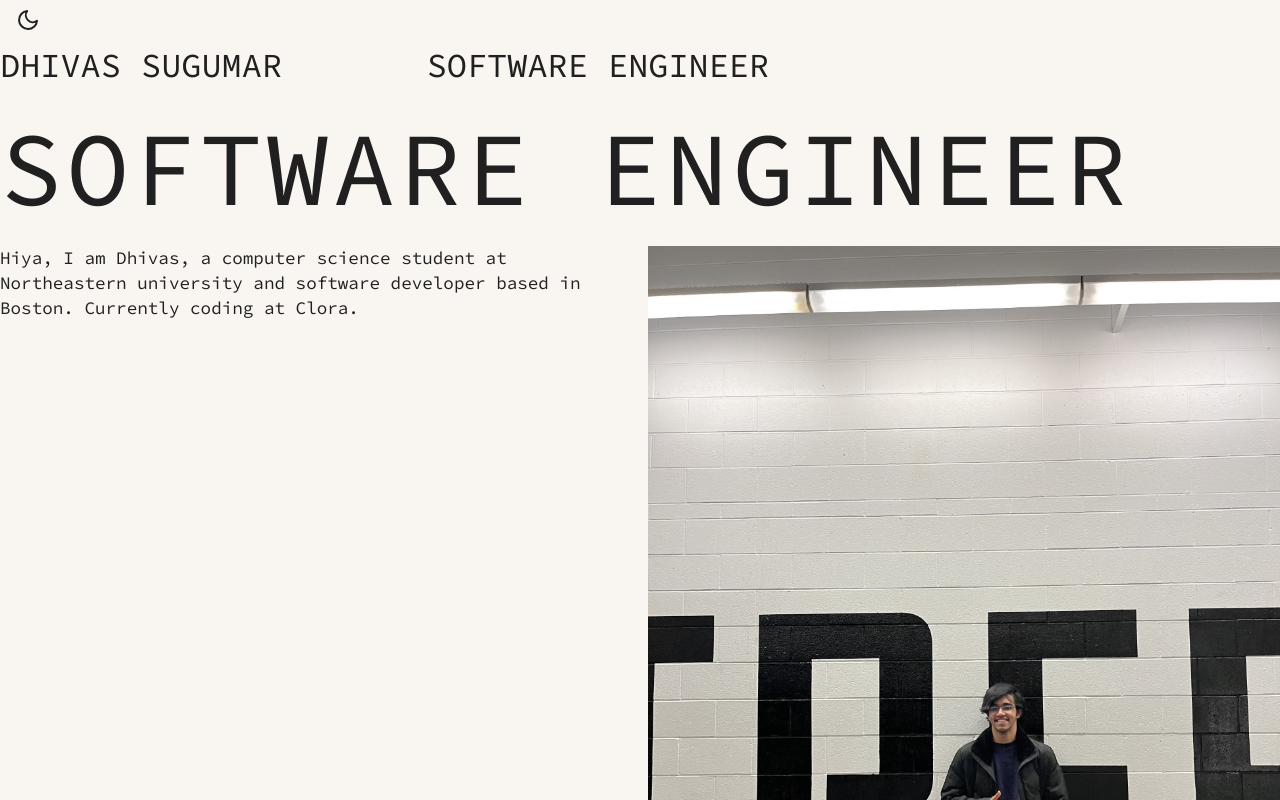
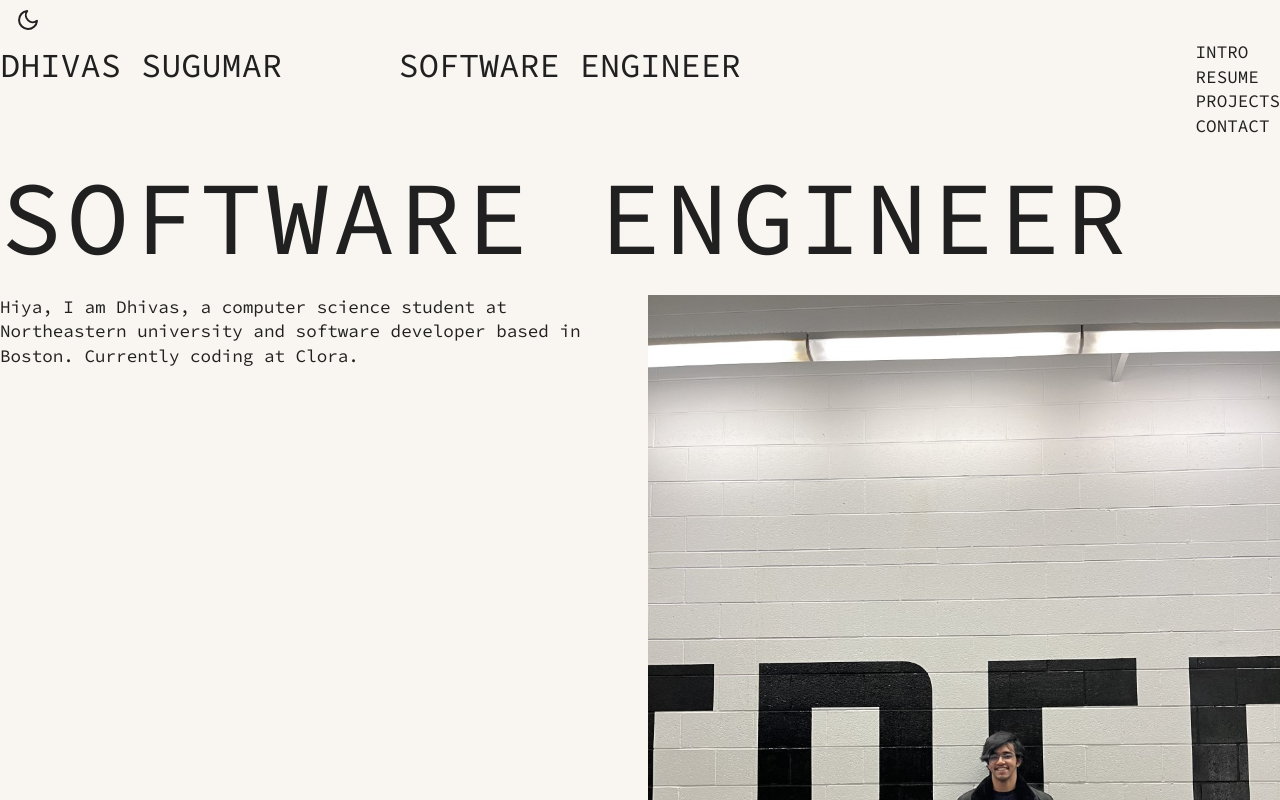
Before and after one commit to Dhivas-Sugumar/Personal-Site, a Next.js app: page / in a window 1280 px wide. Shown: the top 800 px of the page. Built offline with nearby package versions, Linux system fonts and the light colour scheme.

Commit message:
Added skeletal sidenav component.

```diff
--- a/src/components/contact-me/ContactMe.tsx
+++ b/src/components/contact-me/ContactMe.tsx
@@ -7,7 +7,7 @@ import { Grid } from "@mui/material";
 
 const ContactMe : React.FC = () => {
     return (
-        <Grid container spacing={2}>
+        <Grid container spacing={2} id="contact">
   <Grid item xs={4}>
     <div>
             <ContactMeLink
--- a/src/components/header/Header.tsx
+++ b/src/components/header/Header.tsx
@@ -1,5 +1,6 @@
 import React from "react";
 import { H3 } from "../../styles/styles";
+import SideNav from "../sidenav/SideNav";
 
 const Header : React.FC = () => {
     return (
@@ -7,6 +8,7 @@ const Header : React.FC = () => {
             <div className="flex flex-row">
             <H3 className="basis-4/12">DHIVAS SUGUMAR</H3>
             <H3 className="basis-8/12">SOFTWARE ENGINEER</H3>
+            <SideNav/>
             </div>
         </header>
     )
--- a/src/components/headline/Headline.tsx
+++ b/src/components/headline/Headline.tsx
@@ -4,7 +4,7 @@ import { H1 } from "../../styles/styles";
 
 const Headline : React.FC = () => {
     return (
-        <div>
+        <div id="intro">
             <H1>
                 SOFTWARE ENGINEER
             </H1>
--- a/src/components/projects/Projects.tsx
+++ b/src/components/projects/Projects.tsx
@@ -4,7 +4,7 @@ import ProjectItem from "./ProjectItem"
 
 const Projects : React.FC = () => {
     return (
-        <>
+        <div id="projects">
         <H1>Projects</H1>
             <ProjectItem
                 title={"Minerva"}
@@ -16,7 +16,7 @@ const Projects : React.FC = () => {
                 Implemented user validation model, as well as database level validations for forms.
                 Deployed site using Heroku and Google Cloud storage`}
                 technologies={[undefined]}/>
-        </>
+        </div>
     )
 }
 
--- a/src/components/resume/Resume.tsx
+++ b/src/components/resume/Resume.tsx
@@ -6,12 +6,12 @@ import Skills from "./skills/Skills";
 
 const Resume : React.FC = () => {
     return (
-        <>
+        <div id="resume">
         <H1>Resume</H1>
         <Education />
         <Experience/>
         <Skills/>
-        </>
+        </div>
     )
 }
 
--- /dev/null
+++ b/src/components/sidenav/SideNav.tsx
@@ -0,0 +1,17 @@
+import React from "react"
+import { P } from "../../styles/styles"
+
+const SideNav : React.FC = () => {
+    return (
+        <div>
+            <P><a href="#intro">INTRO</a></P>
+            <P><a href="#resume">RESUME</a></P>
+            <P><a href="#projects">PROJECTS</a></P>
+            <P><a href="#contact">CONTACT</a></P>
+
+        </div>
+    )
+
+}
+
+export default SideNav
```
